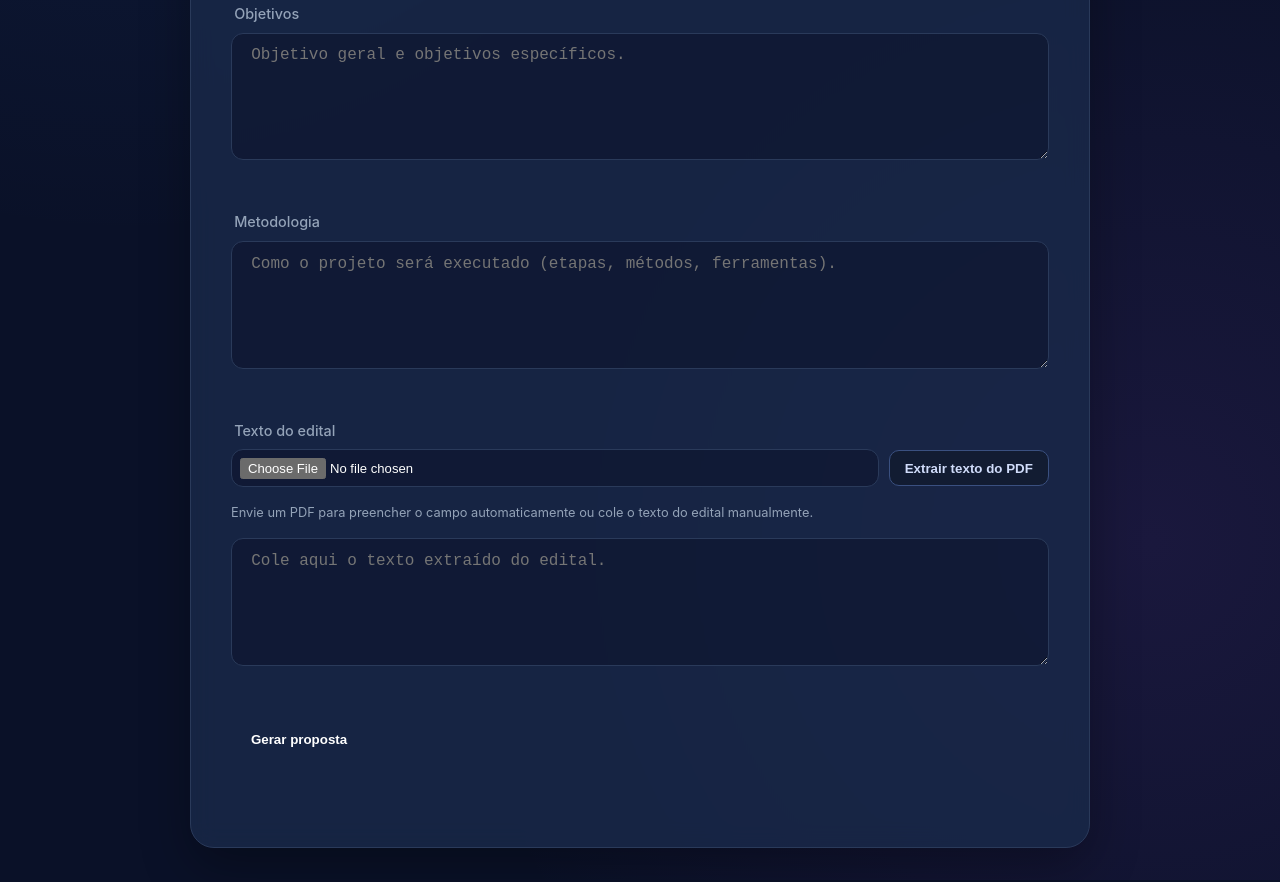
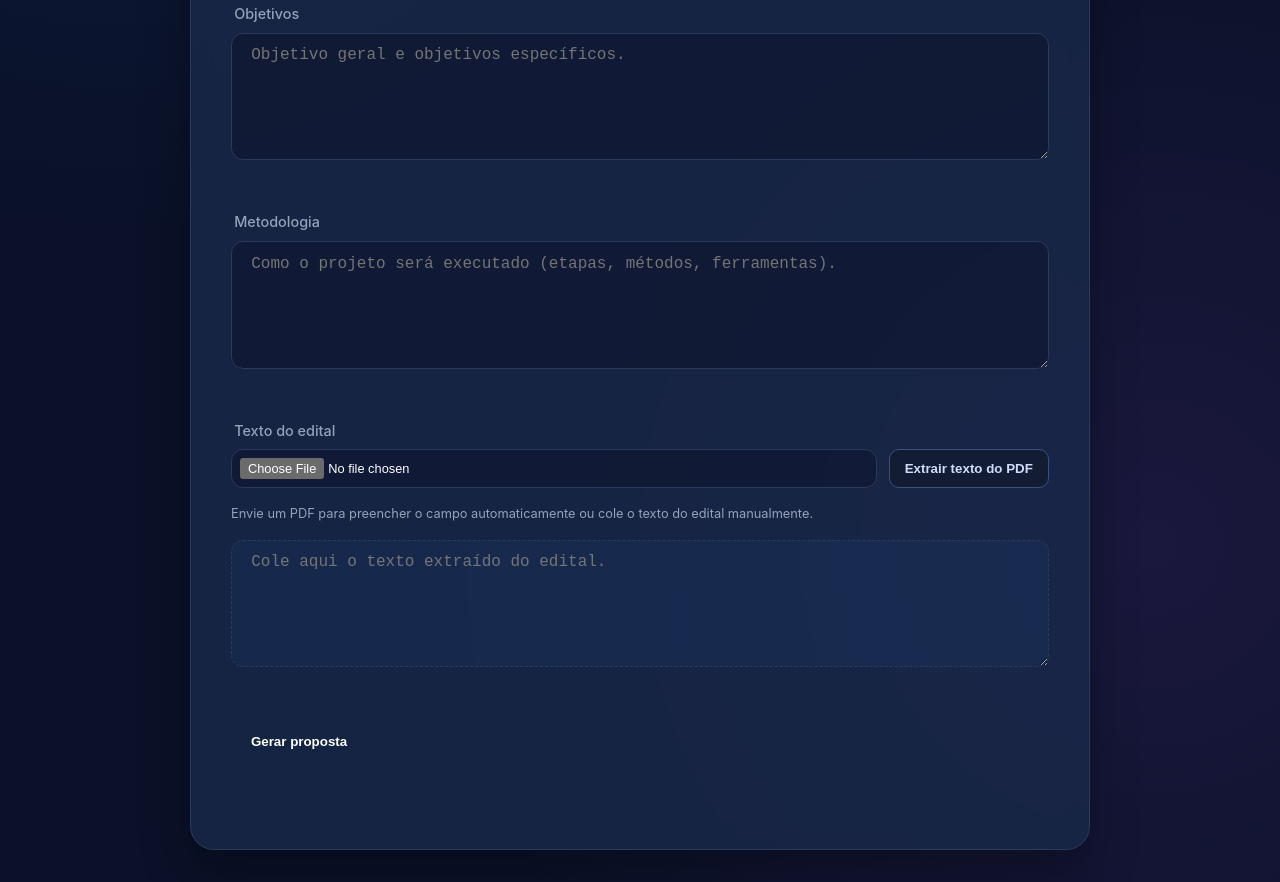
Before and after one commit to CeloEug/Programacao-Avancada-Analise-de-Editais, a website: page public/index.html in a window 1280 px wide. Shown: the part 808-1690 px from the top of the page. Drawn offline with Linux system fonts and the light colour scheme.

Commit message:
style: Redesign the pdf upload.

```diff
--- a/public/index.html
+++ b/public/index.html
@@ -238,19 +238,22 @@
         color: var(--ok);
       }
 
+      #editalText {
+        border-style: dashed;
+        background: rgba(59, 130, 246, 0.05);
+      }
+
       .pdf-row {
         display: flex;
-        flex-wrap: wrap;
-        align-items: center;
-        gap: 0.6rem;
+        gap: 0.75rem;
         margin-bottom: 0.5rem;
       }
 
-      .pdf-row input[type="file"] {
-        flex: 1 1 200px;
-        min-width: 0;
-        padding: 0.45rem 0.5rem;
-        font-size: 0.82rem;
+      input[type="file"] {
+        flex: 1;
+        padding: 0.5rem;
+        font-size: 0.8rem;
+        border-style: solid;
       }
 
       .secondary-btn {
```
